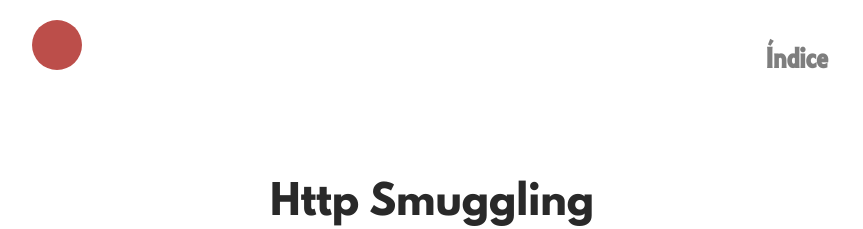
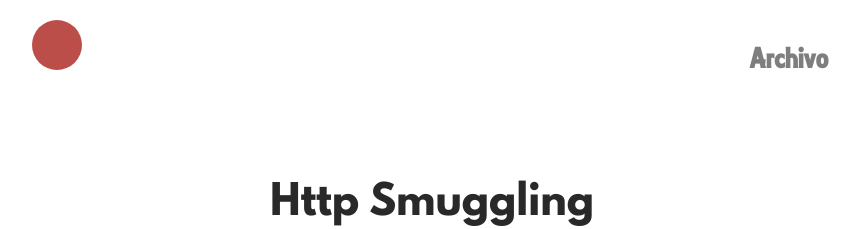
Before and after one commit to Rocmpr/blog, a Jekyll site: the page built from _posts/2019-12-05-HTTP-Smuggling.md, in a window 1280 px wide. Shown: the top 229 px of the page, without its empty margins (208-1071 px from the left). Built offline with Jekyll 4.4.1, drawn with Linux system fonts in a browser that asks for light colours; our own code applies the rules of GitHub Pages for plain Markdown files; comment, search, counter and statistics services are not loaded.

Commit message:
Update navigation.html

```diff
--- a/_includes/navigation.html
+++ b/_includes/navigation.html
@@ -7,10 +7,10 @@
             </svg>
         </div>
     </a>
-    {% if page.id %}
+    <!-- {% if page.id %} -->
     <ul>
-      <li><a href="{{ site.baseurl }}/index.html"><h2 class="nav-title">Índice</h2></a></li>
+      <li><a href="{{ site.baseurl }}/index.html"><h2 class="nav-title">Archivo</h2></a></li>
     </ul>
-    {% endif %}
+    <!-- {% endif %} -->
   </div>
 </nav>
```
